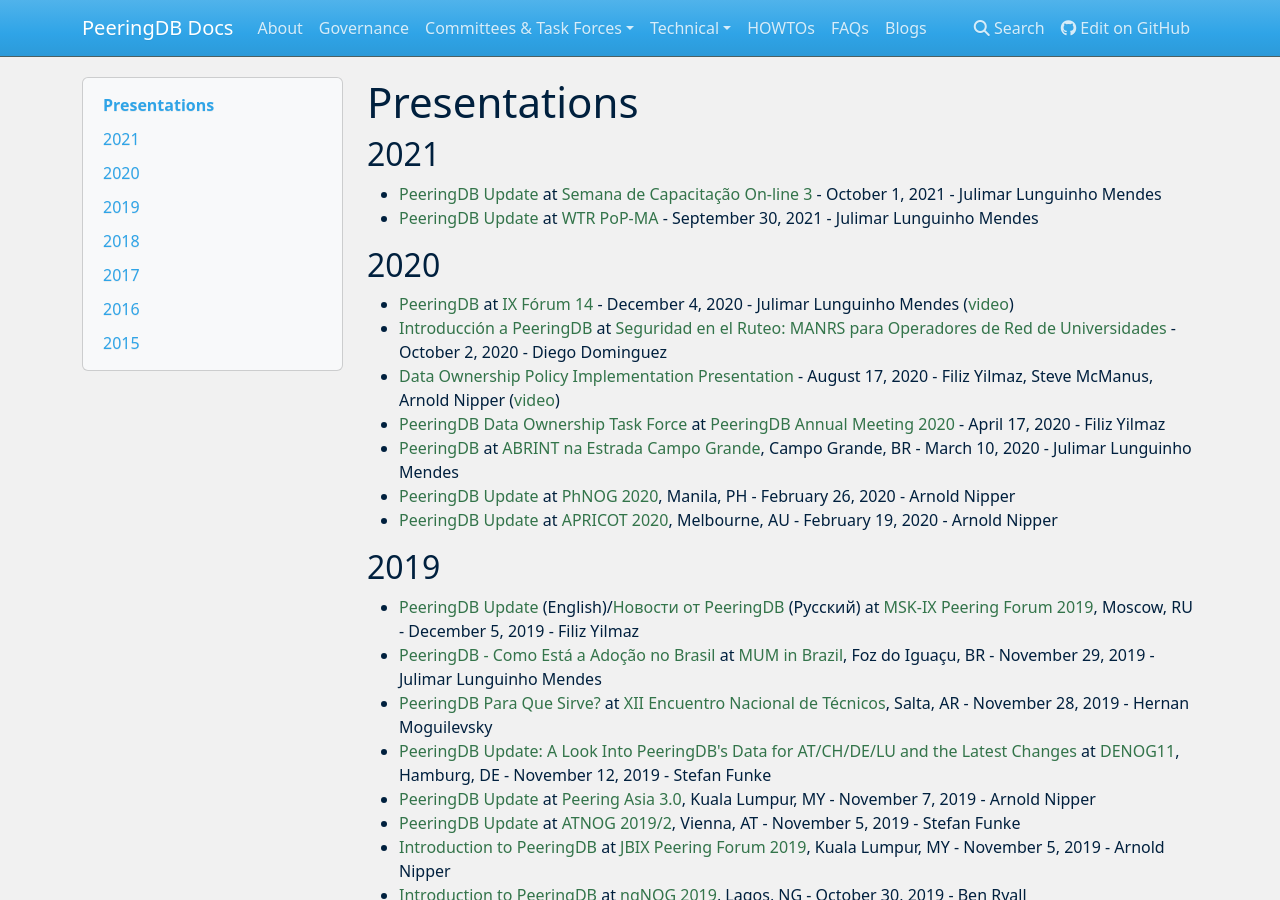
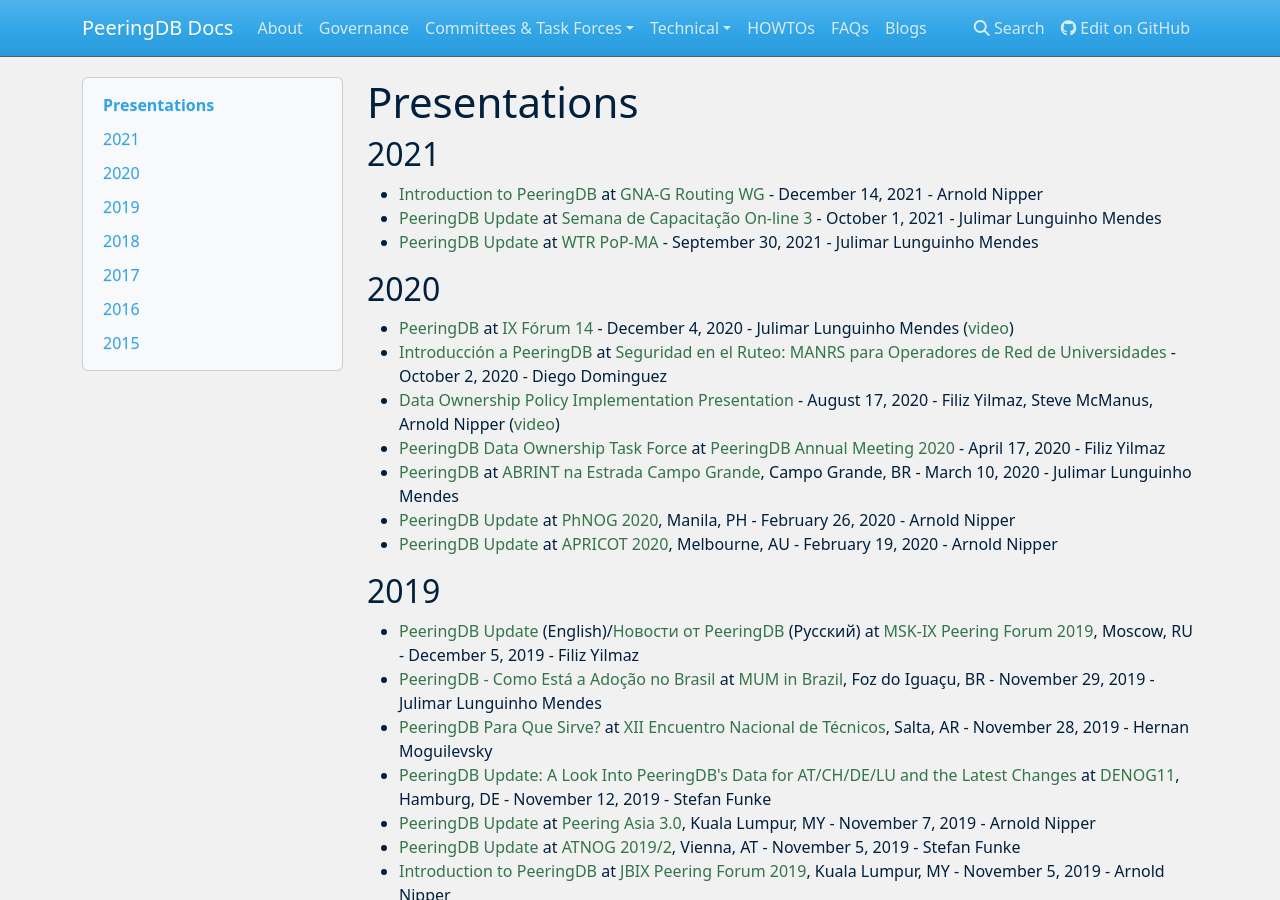
Before and after one commit to peeringdb/docs, an MkDocs documentation site: the page built from docs/presentations.md, in a window 1280 px wide and 900 px high. Built offline with MkDocs 1.6.1, drawn with Linux system fonts in a browser that asks for light colours; nearby versions of some CDN libraries.

Commit message:
Added Arnold's GNA-G Routing WG presentation.

```diff
--- a/docs/presentations.md
+++ b/docs/presentations.md
@@ -1,6 +1,7 @@
 # Presentations
 
 ## 2021
+- [Introduction to PeeringDB](presentation/20211214-gna-g-rwg-meeting.pdf) at [GNA-G Routing WG](https://www.gna-g.net/join-working-group/gna-g-routing-wg/) - December 14, 2021 - Arnold Nipper
 - [PeeringDB Update](presentation/Semana_Capacitacao_2021_Sao_Paulo-peeringdb-20211001.pdf) at [Semana de Capacitação On-line 3](https://semanacap.bcp.nic.br/3-online/) - October 1, 2021 - Julimar Lunguinho Mendes
 - [PeeringDB Update](presentation/WTR_POP-MA_2021_Sao_Luis-peeringdb-20210930.pdf) at [WTR PoP-MA](https://wtr.rnp.br/pop-ma/programacao) - September 30, 2021 - Julimar Lunguinho Mendes
 
```
Also changed, not shown: 1 other file.
